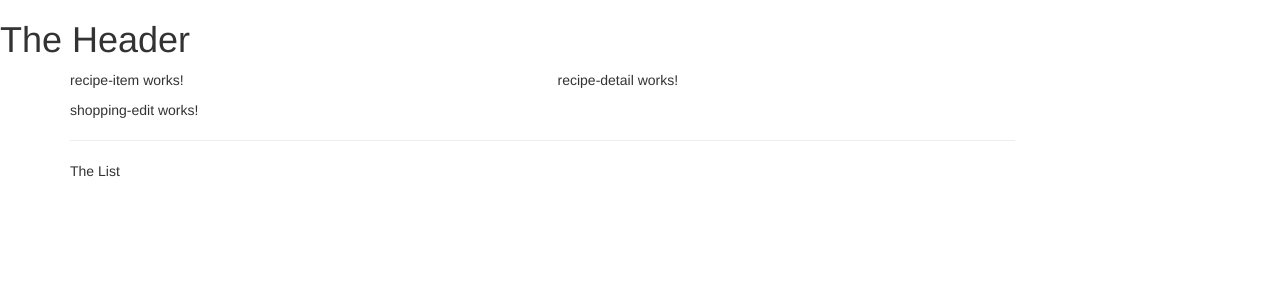
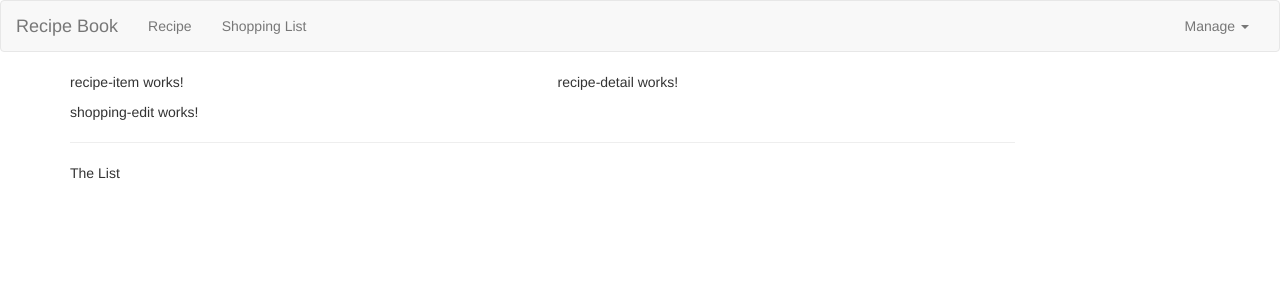
Before and after one commit to ssamsara98/angular-complete-guide, an Angular app in the folder 01-the-basics/: page / in a window 1280 px wide. Shown: the top 300 px of the page. Built offline with nearby package versions, Linux system fonts and the light colour scheme.

Commit message:
Adding a Navigation Bar

```diff
--- a/01-the-basics/src/app/header/header.component.html
+++ b/01-the-basics/src/app/header/header.component.html
@@ -1 +1,26 @@
-<h1>The Header</h1>
+<nav class="navbar navbar-default">
+	<div class="container-fluid">
+		<div class="navbar-header">
+			<button type="button" class="navbar-toggle" (click)="collapsed = !collapsed">
+				<span class="icon-bar" *ngFor="let iconBar of [1, 2, 3]"></span>
+			</button>
+			<a routerLink="/" class="navbar-brand">Recipe Book</a>
+		</div>
+
+		<div class="navbar-collapse" [class.collapse]="collapsed" (window:resize)="collapsed = true">
+			<ul class="nav navbar-nav">
+				<li><a href="#">Recipe</a></li>
+				<li><a href="#">Shopping List</a></li>
+			</ul>
+			<ul class="nav navbar-nav navbar-right">
+				<li class="dropdown">
+					<a href="#" class="dropdown-toggle" role="button">Manage <span class="caret"></span></a>
+					<ul class="dropdown-menu">
+						<li><a href="#">Save Data</a></li>
+						<li><a href="#">Fetch Data</a></li>
+					</ul>
+				</li>
+			</ul>
+		</div>
+	</div>
+</nav>
--- a/01-the-basics/src/app/header/header.component.ts
+++ b/01-the-basics/src/app/header/header.component.ts
@@ -1,7 +1,13 @@
-import { Component } from "@angular/core";
+import { Component, OnInit } from "@angular/core";
 
 @Component({
 	selector: "app-header",
 	templateUrl: "./header.component.html",
 })
-export class HeaderComponent {}
+export class HeaderComponent implements OnInit {
+	collapsed = true;
+
+	constructor() {}
+
+	ngOnInit(): void {}
+}
```
